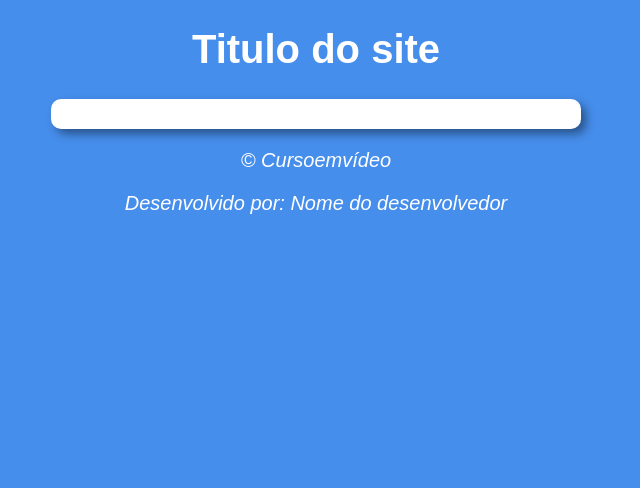
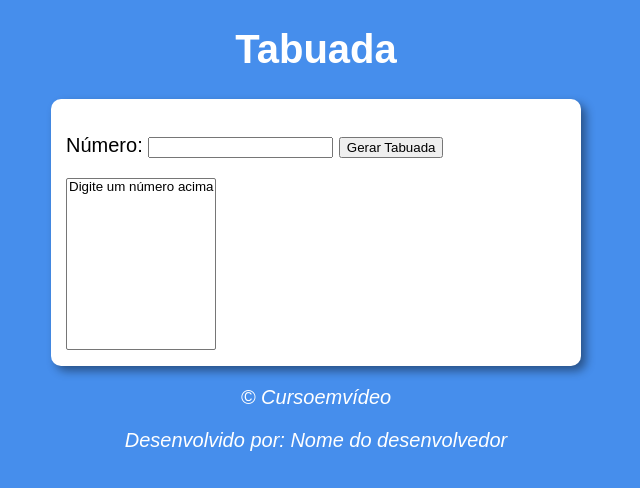
Before and after one commit to rafaelamachadocamara/javascript-curso-em-video, a website: page aula16ex/ex017/modelo.html in a window 1280 px wide. Shown: the whole page, without its empty margins (324-964 px from the left). Drawn offline with Linux system fonts and the light colour scheme.

Commit message:
exercicio de tabuada

```diff
--- a/aula16ex/ex017/modelo.html
+++ b/aula16ex/ex017/modelo.html
@@ -4,19 +4,24 @@
 <head>
     <meta charset="UTF-8">
     <meta name="viewport" content="width=device-width, initial-scale=1.0">
-    <title>Modelo de exercicio</title>
+    <title>Tabuada</title>
 </head>
 <link rel="stylesheet" href="estilo.css">
-<body>
+
+<body onload="nome()">
     <header>
-        <h1>Titulo do site</h1>
+        <h1>Tabuada</h1>
     </header>
     <section>
         <div>
-
+            <p>Número: <input type="number" name="num" id="txtn">
+                <input type="button" value="Gerar Tabuada" onclick="tabuada()">
+            </p>
         </div>
         <div>
-
+            <select name="tabuada" id="seltab" size="10">
+                <option>Digite um número acima</option>
+            </select>
         </div>
     </section>
     <footer>
--- a/aula16ex/ex017/script.js
+++ b/aula16ex/ex017/script.js
@@ -0,0 +1,28 @@
+function nome() {
+    var n = 'Rafaela';
+    var nomeRes = document.getElementById('nomeRes');
+    if (nomeRes) {
+        nomeRes.innerHTML = `Desenvolvido por: ${n}`;
+    }
+}
+
+
+function tabuada() {
+    let num = document.getElementById('txtn');
+    let tab = document.getElementById('seltab');
+    if (num.value.length == 0) {
+        window.alert('Por favor, digite um número!');
+    } else {
+        let n = Number(num.value);
+        let c = 1;
+        tab.innerHTML = '';
+        while (c <= 10) {
+            let item = document.createElement('option');
+            item.text = `${n} x ${c} = ${n * c}`;
+            item.value = `tab${c}`;
+            tab.appendChild(item);
+            c++;
+        }
+    }
+
+}
```
Also changed, not shown: aula16ex/ex016/modelo.html (+1 -1 lines).
